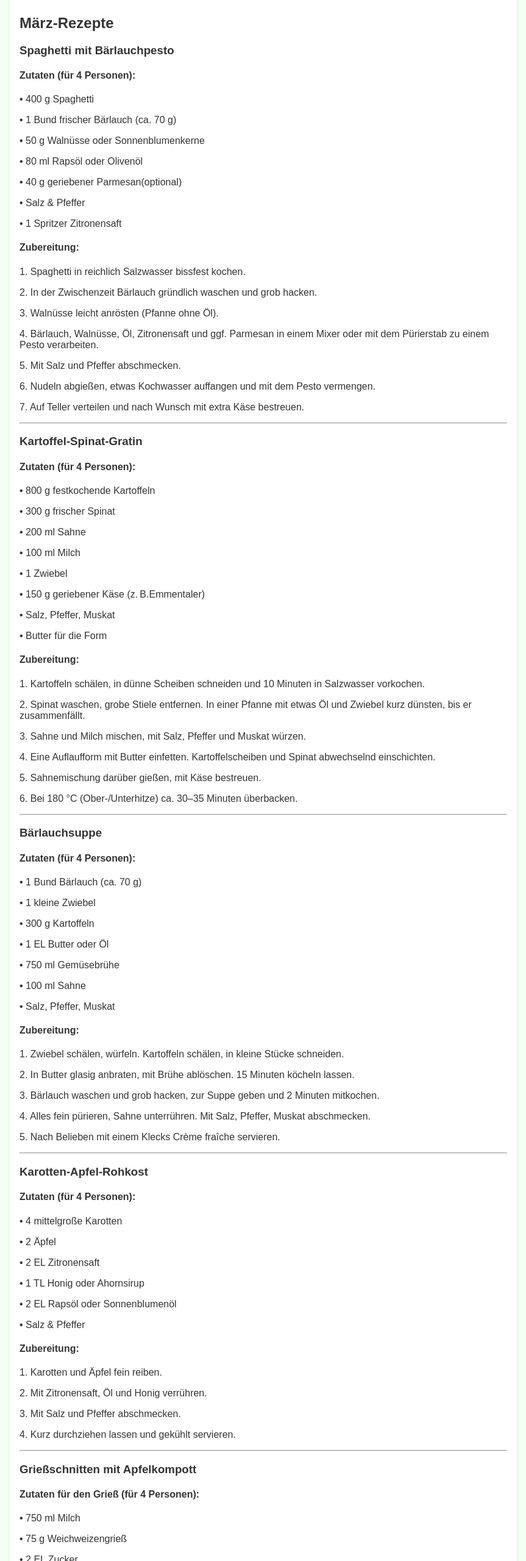
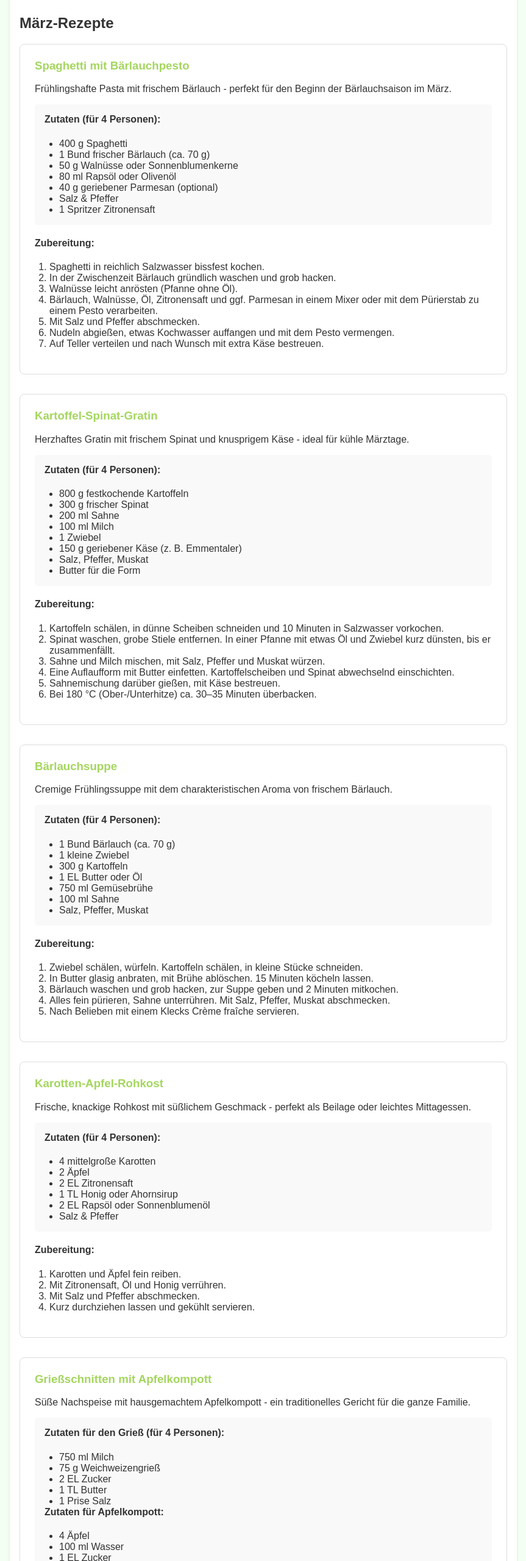
Before and after one commit to WinCent3001/crover_rezepte, a plain HTML site: page maerz.html in a window 1280 px wide. Shown: the part 240-2800 px from the top of the page at 61% size, without its empty margins (208-1071 px from the left). Drawn offline with Linux system fonts and the light colour scheme.

Commit message:
Aktualisieren von maerz.html

```diff
--- a/maerz.html
+++ b/maerz.html
@@ -13,6 +13,15 @@
     nav a:hover { background-color: #c72c3c; }
     main { max-width: 800px; margin: 2rem auto; padding: 1rem; background-color: white; border-radius: 8px; box-shadow: 0 2px 5px rgba(0,0,0,0.1);}
     footer { text-align: center; padding: 1rem; background-color: #a4d65e; color: white; margin-top: 2rem; }
+    .recipe { margin-bottom: 2rem; padding: 1.5rem; border: 1px solid #ddd; border-radius: 8px; }
+    .recipe h3 { color: #a4d65e; margin-top: 0; }
+    .ingredients { background-color: #f9f9f9; padding: 1rem; border-radius: 5px; margin: 1rem 0; }
+    .ingredients h4 { margin-top: 0; color: #333; }
+    .ingredients ul { margin: 0; padding-left: 1.5rem; }
+    .instructions { margin-top: 1rem; }
+    .instructions h4 { color: #333; }
+    .instructions ol { padding-left: 1.5rem; }
+    .duration { font-weight: bold; color: #e63946; }
   </style>
 </head>
 <body>
@@ -38,110 +47,159 @@
 
   <main>
     <h2>März-Rezepte</h2>
-    <!-- Platzhalter für Rezepte -->
-    <section>
+
+    <section class="recipe">
       <h3>Spaghetti mit Bärlauchpesto</h3>
-      <p><h4>Zutaten (für 4 Personen):</h4></p>
-<p>•	400 g Spaghetti</p>
-<p>•	1 Bund frischer Bärlauch (ca. 70 g)</p>
-<p>•	50 g Walnüsse oder Sonnenblumenkerne</p>
-<p>•	80 ml Rapsöl oder Olivenöl</p>
-<p>•	40 g geriebener Parmesan(optional)</p>
-<p>•	Salz & Pfeffer</p>
-<p>•	1 Spritzer Zitronensaft</p>
+      <p>Frühlingshafte Pasta mit frischem Bärlauch - perfekt für den Beginn der Bärlauchsaison im März.</p>
 
-<p><h4>Zubereitung:</h4>
-<p>1.	Spaghetti in reichlich Salzwasser bissfest kochen.</p>
-<p>2.	In der Zwischenzeit Bärlauch gründlich waschen und grob hacken.</p>
-<p>3.	Walnüsse leicht anrösten (Pfanne ohne Öl).</p>
-<p>4.	Bärlauch, Walnüsse, Öl,
-Zitronensaft und ggf. Parmesan in
-einem Mixer oder mit dem Pürierstab zu einem Pesto verarbeiten.</p>
-<p>5.	Mit Salz und Pfeffer abschmecken.</p>
-<p>6.	Nudeln abgießen, etwas Kochwasser auffangen und mit dem Pesto vermengen.</p>
-<p>7.	Auf Teller verteilen und nach Wunsch mit extra Käse bestreuen.</p>
+      <div class="ingredients">
+        <h4>Zutaten (für 4 Personen):</h4>
+        <ul>
+          <li>400 g Spaghetti</li>
+          <li>1 Bund frischer Bärlauch (ca. 70 g)</li>
+          <li>50 g Walnüsse oder Sonnenblumenkerne</li>
+          <li>80 ml Rapsöl oder Olivenöl</li>
+          <li>40 g geriebener Parmesan (optional)</li>
+          <li>Salz & Pfeffer</li>
+          <li>1 Spritzer Zitronensaft</li>
+        </ul>
+      </div>
+
+      <div class="instructions">
+        <h4>Zubereitung:</h4>
+        <ol>
+          <li>Spaghetti in reichlich Salzwasser bissfest kochen.</li>
+          <li>In der Zwischenzeit Bärlauch gründlich waschen und grob hacken.</li>
+          <li>Walnüsse leicht anrösten (Pfanne ohne Öl).</li>
+          <li>Bärlauch, Walnüsse, Öl, Zitronensaft und ggf. Parmesan in einem Mixer oder mit dem Pürierstab zu einem Pesto verarbeiten.</li>
+          <li>Mit Salz und Pfeffer abschmecken.</li>
+          <li>Nudeln abgießen, etwas Kochwasser auffangen und mit dem Pesto vermengen.</li>
+          <li>Auf Teller verteilen und nach Wunsch mit extra Käse bestreuen.</li>
+        </ol>
+      </div>
     </section>
-    <hr>
-    <section>
+
+    <section class="recipe">
       <h3>Kartoffel-Spinat-Gratin</h3>
-      <p><h4>Zutaten (für 4 Personen):</h4>
-<p>•	800 g festkochende Kartoffeln</p>
-<p>•	300 g frischer Spinat</p>
-<p>•	200 ml Sahne</p>
-<p>•	100 ml Milch</p>
-<p>•	1 Zwiebel</p>
-<p>•	150 g geriebener Käse (z. B.Emmentaler)</p>
-<p>•	Salz, Pfeffer, Muskat</p>
-<p>•	Butter für die Form</p>
+      <p>Herzhaftes Gratin mit frischem Spinat und knusprigem Käse - ideal für kühle Märztage.</p>
 
-<p><h4>Zubereitung:</h4></p>
-<p>1.	Kartoffeln schälen, in dünne Scheiben schneiden und 10 Minuten in Salzwasser vorkochen.</p>
-<p>2.	Spinat waschen, grobe Stiele entfernen. In einer Pfanne mit etwas Öl und Zwiebel kurz dünsten, bis er zusammenfällt.</p>
-<p>3.	Sahne und Milch mischen, mit Salz, Pfeffer und Muskat würzen.</p>
-<p>4.	Eine Auflaufform mit Butter einfetten. Kartoffelscheiben und Spinat abwechselnd einschichten.</p>
-<p>5.	Sahnemischung darüber gießen, mit Käse bestreuen.
-<p>6.	Bei 180 °C (Ober-/Unterhitze) ca. 30–35 Minuten überbacken.</p>
+      <div class="ingredients">
+        <h4>Zutaten (für 4 Personen):</h4>
+        <ul>
+          <li>800 g festkochende Kartoffeln</li>
+          <li>300 g frischer Spinat</li>
+          <li>200 ml Sahne</li>
+          <li>100 ml Milch</li>
+          <li>1 Zwiebel</li>
+          <li>150 g geriebener Käse (z. B. Emmentaler)</li>
+          <li>Salz, Pfeffer, Muskat</li>
+          <li>Butter für die Form</li>
+        </ul>
+      </div>
+
+      <div class="instructions">
+        <h4>Zubereitung:</h4>
+        <ol>
+          <li>Kartoffeln schälen, in dünne Scheiben schneiden und 10 Minuten in Salzwasser vorkochen.</li>
+          <li>Spinat waschen, grobe Stiele entfernen. In einer Pfanne mit etwas Öl und Zwiebel kurz dünsten, bis er zusammenfällt.</li>
+          <li>Sahne und Milch mischen, mit Salz, Pfeffer und Muskat würzen.</li>
+          <li>Eine Auflaufform mit Butter einfetten. Kartoffelscheiben und Spinat abwechselnd einschichten.</li>
+          <li>Sahnemischung darüber gießen, mit Käse bestreuen.</li>
+          <li>Bei 180 °C (Ober-/Unterhitze) ca. 30–35 Minuten überbacken.</li>
+        </ol>
+      </div>
     </section>
-    <hr>
-    <section>
+
+    <section class="recipe">
       <h3>Bärlauchsuppe</h3>
-      <p><h4>Zutaten (für 4 Personen):</h4></p>
-<p>•	1 Bund Bärlauch (ca. 70 g)</p>
-<p>•	1 kleine Zwiebel</p>
-<p>•	300 g Kartoffeln</p>
-<p>•	1 EL Butter oder Öl</p>
-<p>•	750 ml Gemüsebrühe</p>
-<p>•	100 ml Sahne</p>
-<p>•	Salz, Pfeffer, Muskat</p>
+      <p>Cremige Frühlingssuppe mit dem charakteristischen Aroma von frischem Bärlauch.</p>
 
-<p><h4>Zubereitung:</h4></p>
-<p>1.	Zwiebel schälen, würfeln. Kartoffeln schälen, in kleine Stücke schneiden.</p>
-<p>2.	In Butter glasig anbraten, mit Brühe ablöschen. 15 Minuten köcheln lassen.</p>
-<p>3.	Bärlauch waschen und grob hacken, zur Suppe geben und 2 Minuten mitkochen.</p>
-<p>4.	Alles fein pürieren, Sahne unterrühren. Mit Salz, Pfeffer, Muskat abschmecken.</p>
-<p>5.	Nach Belieben mit einem Klecks Crème fraîche servieren.</p>
+      <div class="ingredients">
+        <h4>Zutaten (für 4 Personen):</h4>
+        <ul>
+          <li>1 Bund Bärlauch (ca. 70 g)</li>
+          <li>1 kleine Zwiebel</li>
+          <li>300 g Kartoffeln</li>
+          <li>1 EL Butter oder Öl</li>
+          <li>750 ml Gemüsebrühe</li>
+          <li>100 ml Sahne</li>
+          <li>Salz, Pfeffer, Muskat</li>
+        </ul>
+      </div>
+
+      <div class="instructions">
+        <h4>Zubereitung:</h4>
+        <ol>
+          <li>Zwiebel schälen, würfeln. Kartoffeln schälen, in kleine Stücke schneiden.</li>
+          <li>In Butter glasig anbraten, mit Brühe ablöschen. 15 Minuten köcheln lassen.</li>
+          <li>Bärlauch waschen und grob hacken, zur Suppe geben und 2 Minuten mitkochen.</li>
+          <li>Alles fein pürieren, Sahne unterrühren. Mit Salz, Pfeffer, Muskat abschmecken.</li>
+          <li>Nach Belieben mit einem Klecks Crème fraîche servieren.</li>
+        </ol>
+      </div>
     </section>
-    <hr>
-    <section>
+
+    <section class="recipe">
       <h3>Karotten-Apfel-Rohkost</h3>
-      <p><h4>Zutaten (für 4 Personen):</h4></p>
-<p>•	4 mittelgroße Karotten</p>
-<p>•	2 Äpfel</p>
-<p>•	2 EL Zitronensaft</p>
-<p>•	1 TL Honig oder Ahornsirup</p>
-<p>•	2 EL Rapsöl oder Sonnenblumenöl</p>
-<p>•	Salz & Pfeffer</p>
+      <p>Frische, knackige Rohkost mit süßlichem Geschmack - perfekt als Beilage oder leichtes Mittagessen.</p>
 
-<p><h4>Zubereitung:</h4></p>
-<p>1.	Karotten und Äpfel fein reiben.</p>
-<p>2.	Mit Zitronensaft, Öl und Honig verrühren.</p>
-<p>3.	Mit Salz und Pfeffer abschmecken.</p>
-<p>4.	Kurz durchziehen lassen und gekühlt servieren.</p>
+      <div class="ingredients">
+        <h4>Zutaten (für 4 Personen):</h4>
+        <ul>
+          <li>4 mittelgroße Karotten</li>
+          <li>2 Äpfel</li>
+          <li>2 EL Zitronensaft</li>
+          <li>1 TL Honig oder Ahornsirup</li>
+          <li>2 EL Rapsöl oder Sonnenblumenöl</li>
+          <li>Salz & Pfeffer</li>
+        </ul>
+      </div>
+
+      <div class="instructions">
+        <h4>Zubereitung:</h4>
+        <ol>
+          <li>Karotten und Äpfel fein reiben.</li>
+          <li>Mit Zitronensaft, Öl und Honig verrühren.</li>
+          <li>Mit Salz und Pfeffer abschmecken.</li>
+          <li>Kurz durchziehen lassen und gekühlt servieren.</li>
+        </ol>
+      </div>
     </section>
-    <hr>
-    <section>
+
+    <section class="recipe">
       <h3>Grießschnitten mit Apfelkompott</h3>
-      <p><h4>Zutaten für den Grieß (für 4 Personen):</h4></p>
-<p>•	750 ml Milch</p>
-<p>•	75 g Weichweizengrieß</p>
-<p>•	2 EL Zucker</p>
-<p>•	1 TL Butter</p>
-<p>•	1 Prise Salz</p>
+      <p>Süße Nachspeise mit hausgemachtem Apfelkompott - ein traditionelles Gericht für die ganze Familie.</p>
 
-<p>Zutaten für Apfelkompott:</p>
-<p>•	4 Äpfel</p>
-<p>•	100 ml Wasser</p>
-<p>•	1 EL Zucker</p>
-<p>•	1 Prise Zimt</p>
+      <div class="ingredients">
+        <h4>Zutaten für den Grieß (für 4 Personen):</h4>
+        <ul>
+          <li>750 ml Milch</li>
+          <li>75 g Weichweizengrieß</li>
+          <li>2 EL Zucker</li>
+          <li>1 TL Butter</li>
+          <li>1 Prise Salz</li>
+        </ul>
 
-<p><h4>Zubereitung:</h4></p>
-<p>1.	Für den Grieß: Milch mit Zucker, Butter und Salz aufkochen, Grieß einrühren. Kurz aufkochen lassen, dann 10 Minuten quellen lassen.</p>
-<p>2.	In eine flache Form streichen (ca. 1,5 cm dick), auskühlen lassen.</p>
-<p>3.	In Stücke schneiden, in Butter von beiden Seiten goldbraun braten.</p>
-<p>4.	Für das Kompott: Äpfel schälen, in Stücke schneiden, mit Wasser, Zucker und Zimt ca. 10 Minuten weich kochen.</p>
-<p>5.	Grießschnitten mit Apfelkompott servieren.</p>
+        <h4>Zutaten für Apfelkompott:</h4>
+        <ul>
+          <li>4 Äpfel</li>
+          <li>100 ml Wasser</li>
+          <li>1 EL Zucker</li>
+          <li>1 Prise Zimt</li>
+        </ul>
+      </div>
+
+      <div class="instructions">
+        <h4>Zubereitung:</h4>
+        <ol>
+          <li>Für den Grieß: Milch mit Zucker, Butter und Salz aufkochen, Grieß einrühren. Kurz aufkochen lassen, dann 10 Minuten quellen lassen.</li>
+          <li>In eine flache Form streichen (ca. 1,5 cm dick), auskühlen lassen.</li>
+          <li>In Stücke schneiden, in Butter von beiden Seiten goldbraun braten.</li>
+          <li>Für das Kompott: Äpfel schälen, in Stücke schneiden, mit Wasser, Zucker und Zimt ca. 10 Minuten weich kochen.</li>
+          <li>Grießschnitten mit Apfelkompott servieren.</li>
+        </ol>
+      </div>
     </section>
-    <!-- Weitere Platzhalter nach Bedarf -->
   </main>
 
   <footer>
```
